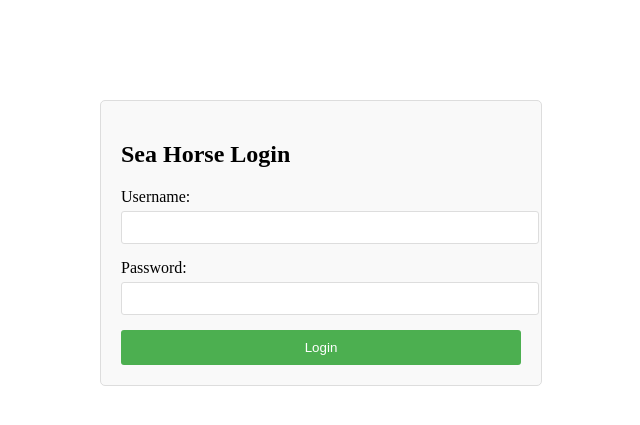
After one commit to Marshmellow589/data_collection, a Flask app: page /login in a window 1280 px wide. The commit adds this page. Shown: the top 425 px of the page, without its empty margins (319-959 px from the left). Run offline with Flask 3, Linux system fonts and the light colour scheme.

Commit message:
update file

```diff
--- a/app.py
+++ b/app.py
@@ -1,13 +1,26 @@
 import sys
 import flask
 import sqlalchemy
-from flask import Flask, render_template, request, redirect, url_for
+from flask import Flask, render_template, request, redirect, url_for, flash
 from flask_sqlalchemy import SQLAlchemy
+from flask_login import LoginManager, UserMixin, login_user, login_required, logout_user, current_user
 from datetime import datetime
 import logging
 from sqlalchemy.sql import text
+from werkzeug.security import generate_password_hash, check_password_hash
 
 app = Flask(__name__)
+app.secret_key = 'your-secret-key-here'  # Change this to a secure random key
+
+# Initialize Flask-Login
+login_manager = LoginManager()
+login_manager.init_app(app)
+login_manager.login_view = 'login'
+
+# Add current_user to template context
+@app.context_processor
+def inject_user():
+    return dict(current_user=current_user)
 
 # Configure logging to both console and file
 logger = logging.getLogger(__name__)
@@ -36,6 +49,21 @@ app.config['MAX_CONTENT_LENGTH'] = 16 * 1024 * 1024  # 16MB limit
 ALLOWED_EXTENSIONS = {'pdf', 'png', 'jpg', 'jpeg', 'doc', 'docx'}
 db = SQLAlchemy(app)
 
+class User(UserMixin, db.Model):
+    id = db.Column(db.Integer, primary_key=True)
+    username = db.Column(db.String(50), unique=True, nullable=False)
+    password_hash = db.Column(db.String(128), nullable=False)
+
+    def set_password(self, password):
+        self.password_hash = generate_password_hash(password)
+
+    def check_password(self, password):
+        return check_password_hash(self.password_hash, password)
+
+@login_manager.user_loader
+def load_user(user_id):
+    return User.query.get(int(user_id))
+
 class MaterialInspection(db.Model):
     id = db.Column(db.Integer, primary_key=True)
     report_number = db.Column(db.String(50), nullable=False)
@@ -49,16 +77,48 @@ class MaterialInspection(db.Model):
     material_count = db.Column(db.Integer, nullable=False)
     mill_cert_attachment = db.Column(db.String(200))
 
+@app.route('/login', methods=['GET', 'POST'])
+def login():
+    try:
+        if request.method == 'POST':
+            username = request.form['username']
+            password = request.form['password']
+            user = User.query.filter_by(username=username).first()
+
+            if user and user.check_password(password):
+                login_user(user)
+                return redirect(url_for('dashboard'))
+            flash('Invalid username or password')
+        return render_template('login.html')
+    except Exception as e:
+        logger.error(f"Login error: {str(e)}")
+        return f"Login error: {str(e)}", 500
+
 @app.route('/')
 def index():
+    if not current_user.is_authenticated:
+        return redirect(url_for('login'))
+    return redirect(url_for('dashboard'))
+
+@app.route('/dashboard')
+@login_required
+def dashboard():
     try:
-        logger.debug("Attempting to render index.html")
-        return render_template('index.html')
+        logger.debug("Attempting to render dashboard")
+        return render_template('index.html', current_user=current_user)
     except Exception as e:
-        logger.error(f"Error serving index page: {str(e)}")
-        return f"Error loading page: {str(e)}", 500
+        logger.error(f"Error serving dashboard page: {str(e)}")
+        flash('Error loading dashboard')
+        return redirect(url_for('login'))
+
+@app.route('/logout')
+@login_required
+def logout():
+    logout_user()
+    return redirect(url_for('login'))
 
 @app.route('/records')
+@login_required
 def view_records():
     try:
         records = MaterialInspection.query.order_by(MaterialInspection.inspection_date.desc()).all()
@@ -79,19 +139,19 @@ def test_endpoint():
     return "Test endpoint working", 200
 
 from datetime import datetime
-
 from urllib.parse import quote
 
 @app.route('/print/<report_number>')
+@login_required
 def print_record(report_number):
     try:
         record = MaterialInspection.query.filter_by(report_number=report_number).first()
         if not record:
             return "Record not found", 404
 
-        # Generate QR code data
-        qr_data = f"""Material Report
-Report No: {record.report_number}
+        # Generate QR code data with report number as first line
+        qr_data = f"""Report No: {record.report_number}
+Material Report
 Type: {record.material_type}
 Grade: {record.material_grade}
 Thickness: {record.thickness}mm
@@ -129,6 +189,7 @@ def allowed_file(filename):
            filename.rsplit('.', 1)[1].lower() in ALLOWED_EXTENSIONS
 
 @app.route('/submit', methods=['POST'])
+@login_required
 def submit_inspection():
     try:
         # Create uploads directory if it doesn't exist
@@ -165,7 +226,7 @@ def submit_inspection():
             db.session.add(inspection)
             db.session.commit()
             logger.info(f"Successfully created inspection record: {inspection.report_number}")
-            return redirect(url_for('index'))
+            return redirect(url_for('dashboard'))
 
         except Exception as e:
             db.session.rollback()
@@ -176,36 +237,37 @@ def submit_inspection():
         logger.error(f"Submission error: {str(e)}")
         return f"Submission error: {str(e)}", 500
 
-# Initialize database
+# Initialize database and create default admin user
 with app.app_context():
     try:
         # Create database file if it doesn't exist
         db_file = 'material_inspections.db'
-        logger.info(f"Checking for database file at: {os.path.abspath(db_file)}")
+        if not os.path.exists(db_file):
+            open(db_file, 'w').close()
+            logger.info(f"Created new database file: {db_file}")
 
-        # Drop all tables if they exist
-        if os.path.exists(db_file):
-            logger.info("Dropping existing tables")
-            db.drop_all()
+        # Create tables
+        db.create_all()
+        logger.info("Database tables initialized successfully")
 
-        # Create new database file
-        if not os.path.exists(db_file):
-            logger.info("Database file not found, creating new one")
-            try:
-                open(db_file, 'w').close()
-                logger.info(f"Successfully created database file: {db_file}")
-            except Exception as create_error:
-                logger.error(f"Failed to create database file: {str(create_error)}")
-                raise
+        # Create default admin user if it doesn't exist
+        if not User.query.filter_by(username='admin').first():
+            admin = User(username='admin')
+            admin.set_password('admin123')  # Change this to a secure password
+            db.session.add(admin)
+            db.session.commit()
+            logger.info("Created default admin user")
 
-        # Create tables with current schema
-        logger.info("Initializing database tables with current schema")
-        try:
-            db.create_all()
-            logger.info("Database tables initialized successfully")
-        except Exception as table_error:
-            logger.error(f"Failed to create tables: {str(table_error)}")
-            raise
+        # Verify admin user exists
+        admin_user = User.query.filter_by(username='admin').first()
+        if not admin_user:
+            logger.error("Failed to create admin user")
+            raise Exception("Admin user creation failed")
+
+        logger.info("Database initialization completed successfully")
+    except Exception as e:
+        logger.error(f"Database initialization failed: {str(e)}")
+        raise
 
     except Exception as e:
         logger.error(f"Database initialization failed: {str(e)}")
@@ -275,7 +337,7 @@ if __name__ == '__main__':
         try:
             app.run(
                 host='0.0.0.0',
-                port=5002,
+                port=5003,
                 debug=True,
                 use_reloader=use_reloader
             )
--- /dev/null
+++ b/templates/login.html
@@ -0,0 +1,62 @@
+<!DOCTYPE html>
+<html>
+<head>
+    <title>Sea Horse - Login</title>
+    <style>
+        .login-container {
+            max-width: 400px;
+            margin: 100px auto;
+            padding: 20px;
+            border: 1px solid #ddd;
+            border-radius: 5px;
+            background-color: #f9f9f9;
+        }
+        .form-group {
+            margin-bottom: 15px;
+        }
+        label {
+            display: block;
+            margin-bottom: 5px;
+        }
+        input[type="text"],
+        input[type="password"] {
+            width: 100%;
+            padding: 8px;
+            border: 1px solid #ddd;
+            border-radius: 3px;
+        }
+        button {
+            width: 100%;
+            padding: 10px;
+            background-color: #4CAF50;
+            color: white;
+            border: none;
+            border-radius: 3px;
+            cursor: pointer;
+        }
+        .error {
+            color: red;
+            margin-bottom: 15px;
+        }
+    </style>
+</head>
+<body>
+    <div class="login-container">
+        <h2>Sea Horse Login</h2>
+        {% if error %}
+            <div class="error">{{ error }}</div>
+        {% endif %}
+        <form method="POST" action="/login">
+            <div class="form-group">
+                <label for="username">Username:</label>
+                <input type="text" id="username" name="username" required>
+            </div>
+            <div class="form-group">
+                <label for="password">Password:</label>
+                <input type="password" id="password" name="password" required>
+            </div>
+            <button type="submit">Login</button>
+        </form>
+    </div>
+</body>
+</html>
```
Also changed, not shown: templates/index.html (+15 -0 lines), templates/print_view.html (+9 -4 lines), instance/material_inspections.db, 1 other file.
